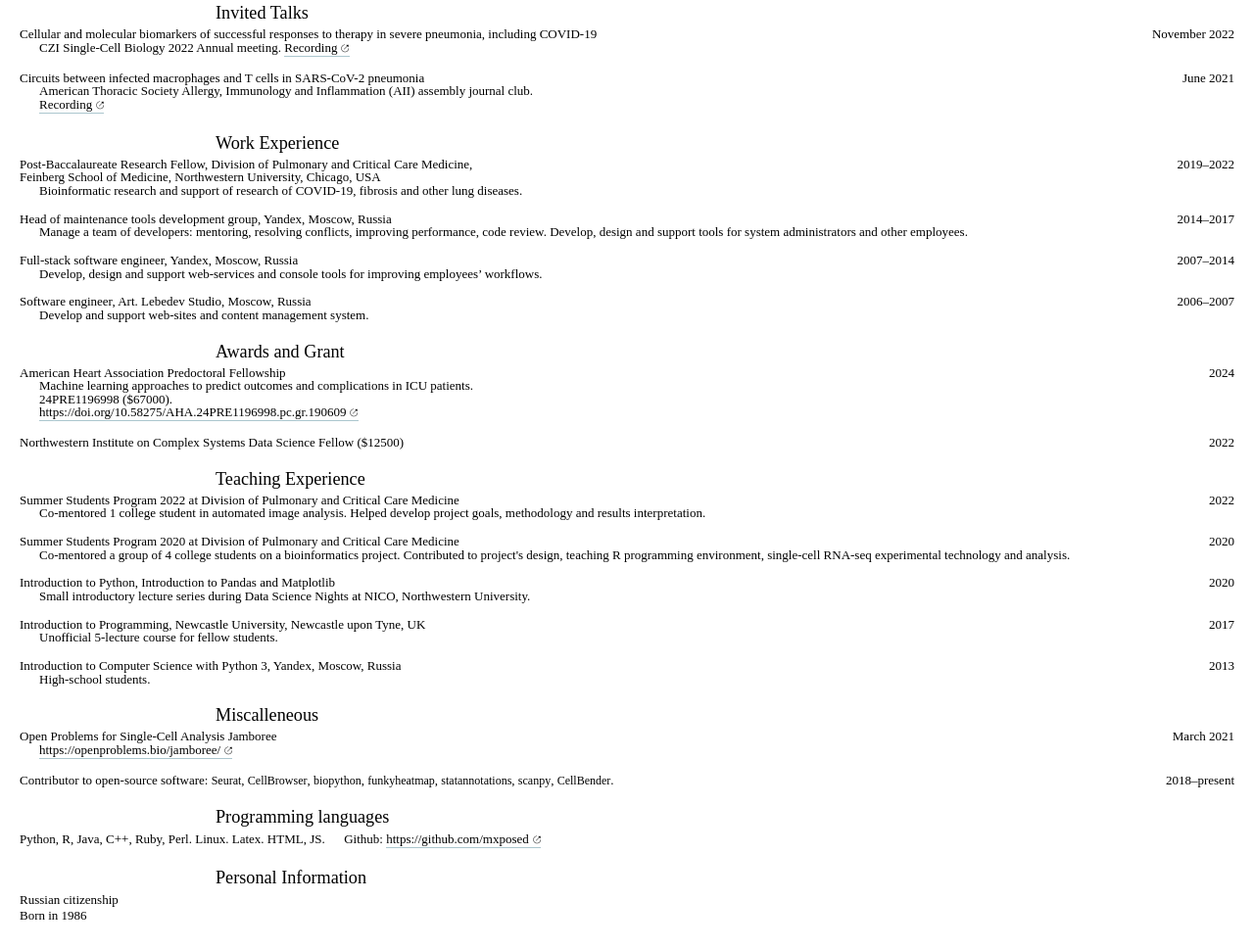
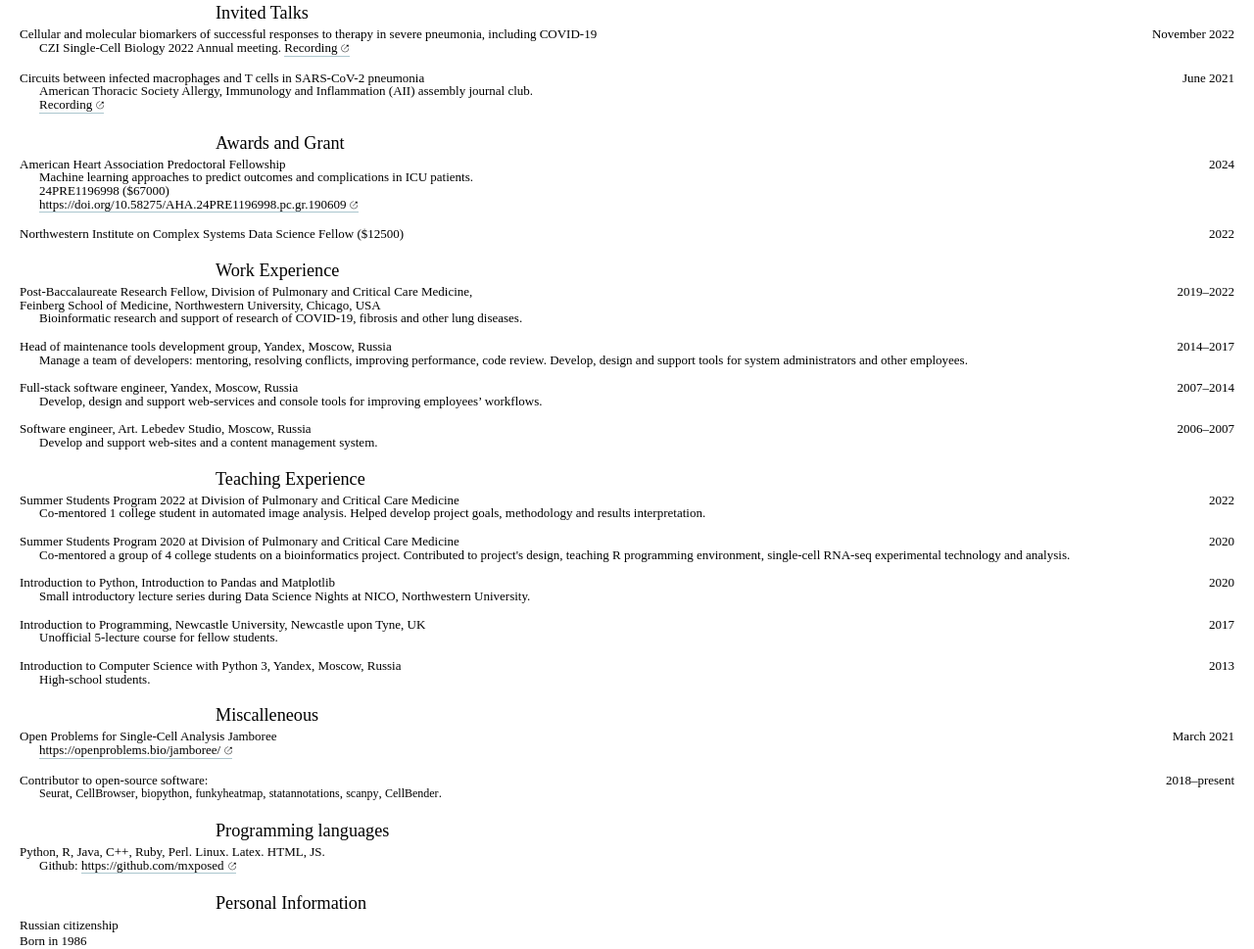
Before and after one commit to mxposed/cv, a website: page cv.html in a window 1280 px wide. Shown: the part 1640-2609 px from the top of the page at 98% size. Before the commit the page ends 2583 px from the top, so only its background shows below. Drawn offline with Linux system fonts and the light colour scheme.

Commit message:
May 2024 minor tweaks

```diff
--- a/cv.html
+++ b/cv.html
@@ -464,6 +464,25 @@ u {
 </section>
 
 <section>
+  <h2>Awards and Grant</h2>
+  <div class="entry">
+    <div>
+      American Heart Association Predoctoral Fellowship
+      <div class="details">
+        Machine learning approaches to predict outcomes and complications in ICU patients.
+        <br/>24PRE1196998 ($67000)
+        <br/><a href="https://doi.org/10.58275/AHA.24PRE1196998.pc.gr.190609">https://doi.org/10.58275/AHA.24PRE1196998.pc.gr.190609</a>
+      </div>
+    </div>
+    <div class="date">2024</div>
+  </div>
+  <div class="entry">
+    <div>Northwestern Institute on Complex Systems Data Science Fellow ($12500)</div>
+    <div class="date">2022</div>
+  </div>
+</section>
+
+<section>
   <h2>Work Experience</h2>
   <div class="entry">
     <div>Post-Baccalaureate Research Fellow, Division of Pulmonary and Critical Care Medicine,<br/>
@@ -493,29 +512,9 @@ u {
   </div>
   <div class="entry">
     <div>Software engineer, Art. Lebedev Studio, Moscow, Russia
-      <div class="details">Develop and support web-sites and content management
-      system.</div>
+      <div class="details">Develop and support web-sites and a content management system.</div>
     </div>
     <div class="date">2006–2007</div>
-  </div>
-</section>
-
-<section>
-  <h2>Awards and Grant</h2>
-  <div class="entry">
-    <div>
-      American Heart Association Predoctoral Fellowship
-      <div class="details">
-        Machine learning approaches to predict outcomes and complications in ICU patients.
-        <br/>24PRE1196998 ($67000).
-        <br/><a href="https://doi.org/10.58275/AHA.24PRE1196998.pc.gr.190609">https://doi.org/10.58275/AHA.24PRE1196998.pc.gr.190609</a>
-      </div>
-    </div>
-    <div class="date">2024</div>
-  </div>
-  <div class="entry">
-    <div>Northwestern Institute on Complex Systems Data Science Fellow ($12500)</div>
-    <div class="date">2022</div>
   </div>
 </section>
 
@@ -567,8 +566,11 @@ u {
     <div class="date">March 2021</div>
   </div>
   <div class="entry">
-    <div>Contributor to open-source software: <tt>Seurat</tt>, <tt>CellBrowser</tt>, <tt>biopython</tt>,
-      <tt>funkyheatmap</tt>, <tt>statannotations</tt>, <tt>scanpy</tt>, <tt>CellBender</tt>.
+    <div>Contributor to open-source software:
+      <div class="details">
+        <tt>Seurat</tt>, <tt>CellBrowser</tt>, <tt>biopython</tt>,
+        <tt>funkyheatmap</tt>, <tt>statannotations</tt>, <tt>scanpy</tt>, <tt>CellBender</tt>.
+      </div>
     </div>
     <div class="date">2018–present</div>
   </div>
@@ -576,9 +578,13 @@ u {
 
 <section>
   <h2>Programming languages</h2>
-  <div>
-    Python, R, Java, C++, Ruby, Perl. Linux. Latex. HTML, JS. &nbsp;&nbsp;&nbsp;&nbsp;
-    Github: <a href="https://github.com/mxposed">https://github.com/mxposed</a>
+  <div class="entry">
+    <div>
+      Python, R, Java, C++, Ruby, Perl. Linux. Latex. HTML, JS.
+      <div class="details">
+        Github: <a href="https://github.com/mxposed">https://github.com/mxposed</a>
+      </div>
+    </div>
   </div>
 </section>
 
```
Also changed, not shown: 1 other file.
